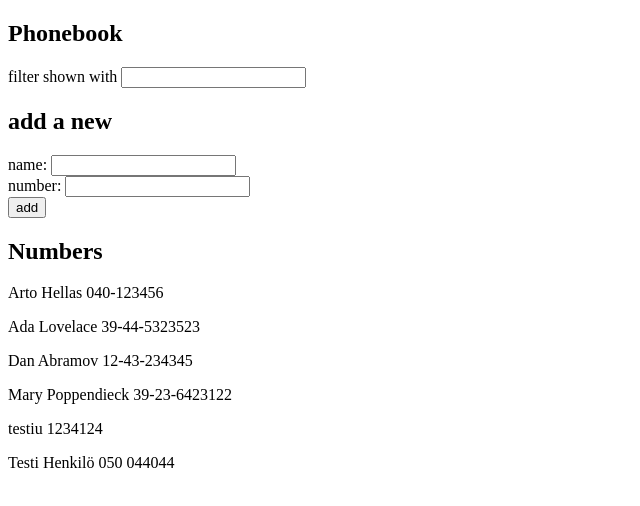
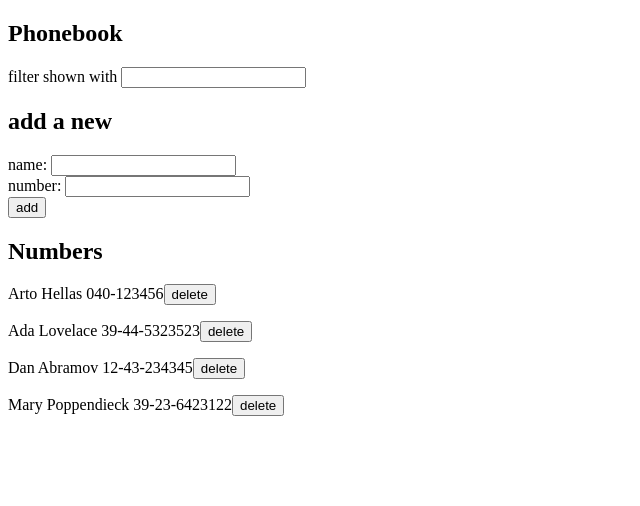
Before and after one commit to janjok/fullstackopen, a React (Vite) app in the folder osa2/puhelinluettelo/: page / in a window 1280 px wide. Shown: the top 506 px of the page, without its empty margins (0-640 px from the left). Built offline with nearby package versions, Linux system fonts and the light colour scheme; data requests are answered from the project's data file.

Commit message:
o2 t2.14

```diff
--- a/osa2/puhelinluettelo/db.json
+++ b/osa2/puhelinluettelo/db.json
@@ -19,16 +19,6 @@
       "name": "Mary Poppendieck",
       "number": "39-23-6423122",
       "id": "4"
-    },
-    {
-      "id": "e56a",
-      "name": "testiu",
-      "number": "1234124"
-    },
-    {
-      "id": "6560",
-      "name": "Testi Henkilö",
-      "number": "050 044044"
     }
   ]
 }
--- a/osa2/puhelinluettelo/src/App.jsx
+++ b/osa2/puhelinluettelo/src/App.jsx
@@ -18,6 +18,16 @@ const App = () => {
       })
   }, [])
 
+  const removePerson = (id, name) => {
+    const result = confirm(`Delete ${name}?`)
+    if(result){
+      personService.remove(id)
+      .then(p => {
+        setPersons(persons.filter(p => p.id !== id))
+      })
+    }
+  }
+
   return (
     <div>
       <h2>Phonebook</h2>
@@ -26,7 +36,7 @@ const App = () => {
       newNumber={newNumber} setNewNumber={setNewNumber}
       persons={persons} setPersons={setPersons}/>
       <h2>Numbers</h2>
-      <Phonebook persons={persons} filter={filter}/>
+      <Phonebook persons={persons} filter={filter} remove={removePerson}/>
     </div>
 
   )
--- a/osa2/puhelinluettelo/src/components/Phonebook.jsx
+++ b/osa2/puhelinluettelo/src/components/Phonebook.jsx
@@ -1,11 +1,13 @@
-const Phonebook = ({ persons, filter }) => {
+const Phonebook = ({ persons, filter, remove}) => {
   const personsFiltered = persons.filter((per) =>
     per.name.toLowerCase().includes(filter.toLowerCase())
   )
 
   return (
     <div>
-      {personsFiltered.map(per => <p key={per.name}>{per.name} {per.number}</p>)}
+      {personsFiltered.map
+      (per => <p key={per.name}>{per.name} {per.number}
+      <button onClick={() => remove(per.id, per.name)}>delete</button></p>)}
     </div>
   )
 }
--- a/osa2/puhelinluettelo/src/services/persons.js
+++ b/osa2/puhelinluettelo/src/services/persons.js
@@ -13,4 +13,8 @@ const update = (id, newPerson) => {
     return axios.put(`${baseUrl}/${id}`, newPerson)
 }
 
-export default { getAll, create, update }
+const remove = id => {
+    return axios.delete(`${baseUrl}/${id}`)
+}
+
+export default { getAll, create, update, remove }
```
